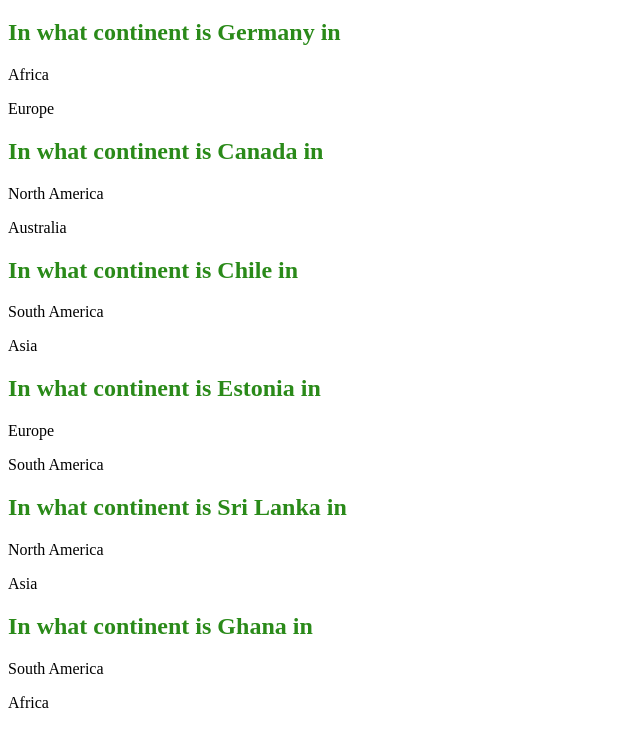
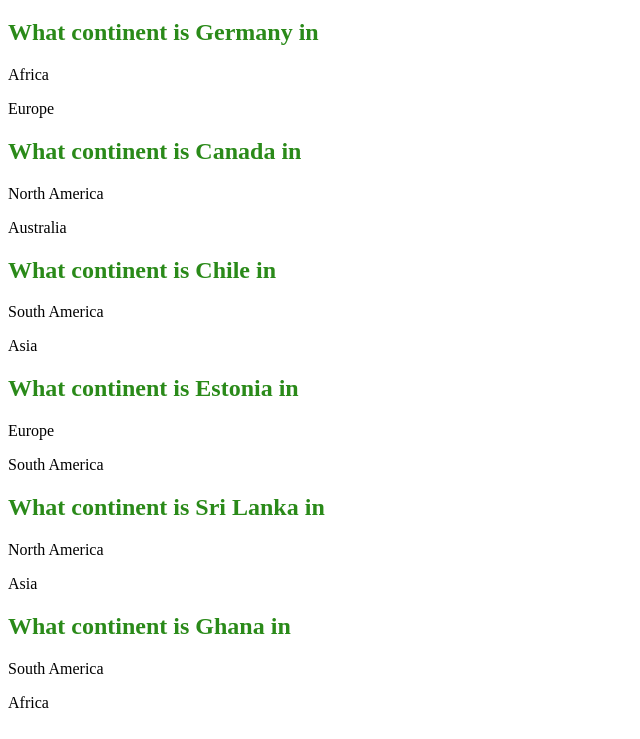
Before and after one commit to SebastianFabio/SebastianRepository-3, a plain HTML site: page index.html in a window 1280 px wide. Shown: the part 61-800 px from the top of the page, without its empty margins (0-640 px from the left). Drawn offline with nearby package versions, Linux system fonts and the light colour scheme.

Commit message:
Update index.html

```diff
--- a/index.html
+++ b/index.html
@@ -8,22 +8,22 @@
  </head>
  <body>
 <h1>Geography Quiz</h1>
-  <h2>In what continent is Germany in</h2> <!--Europe-->
+  <h2>What continent is Germany in</h2> <!--Europe-->
   <p>Africa</p>
   <p>Europe</p>
-  <h2>In what continent is Canada in</h2> <!--North America-->
+  <h2>What continent is Canada in</h2> <!--North America-->
   <p>North America</p>
   <p>Australia</p>
-  <h2>In what continent is Chile in</h2> <!--South America-->
+  <h2>What continent is Chile in</h2> <!--South America-->
   <p>South America</p>
   <p>Asia</p>
-  <h2>In what continent is Estonia in</h2> <!--Europe-->
+  <h2>What continent is Estonia in</h2> <!--Europe-->
   <p>Europe</p>
   <p>South America</p>
-  <h2>In what continent is Sri Lanka in</h2> <!--Asia-->
+  <h2>What continent is Sri Lanka in</h2> <!--Asia-->
   <p>North America</p>
   <p>Asia</p>
-  <h2>In what continent is Ghana in</h2> <!--Africa-->
+  <h2>What continent is Ghana in</h2> <!--Africa-->
   <p>South America</p>
   <p>Africa</p>
  </body>
```
